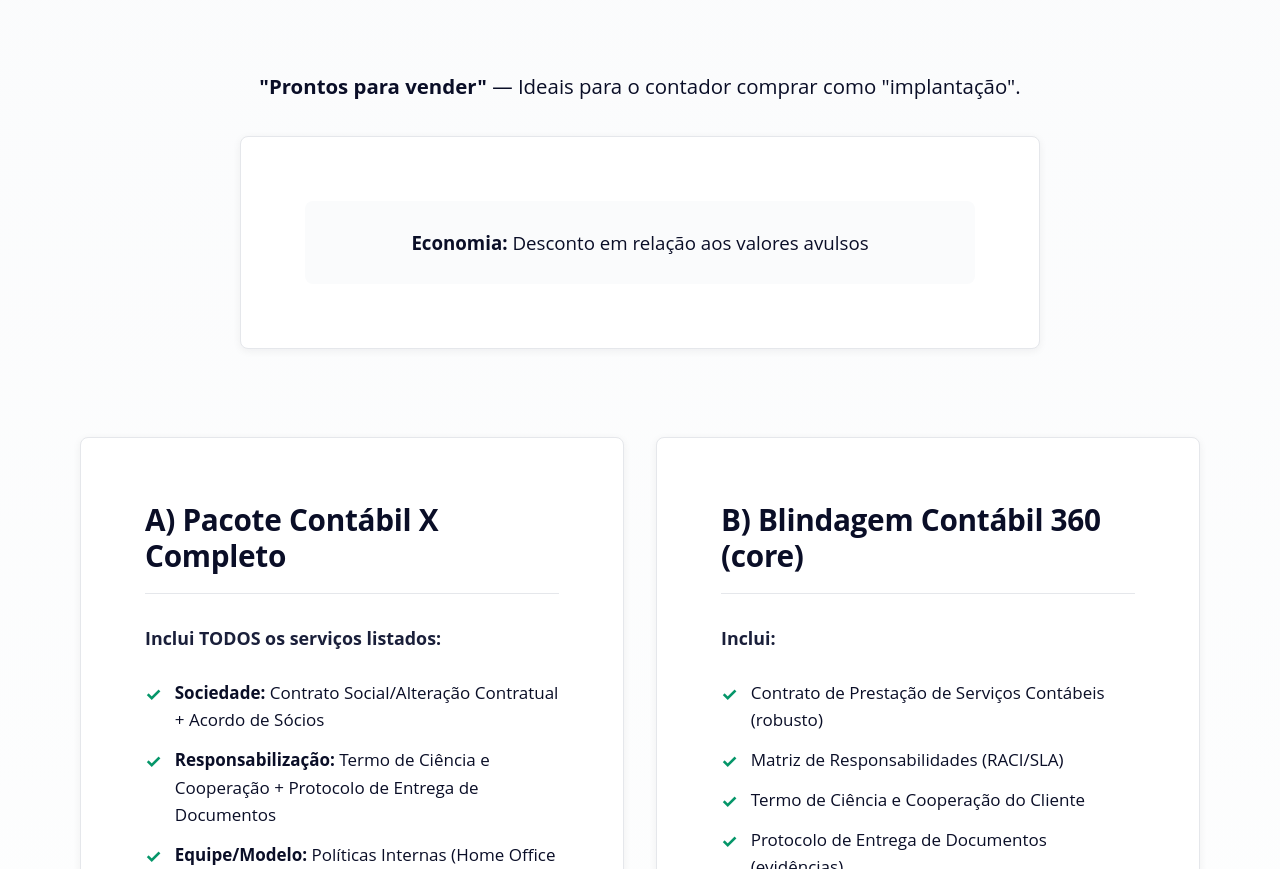
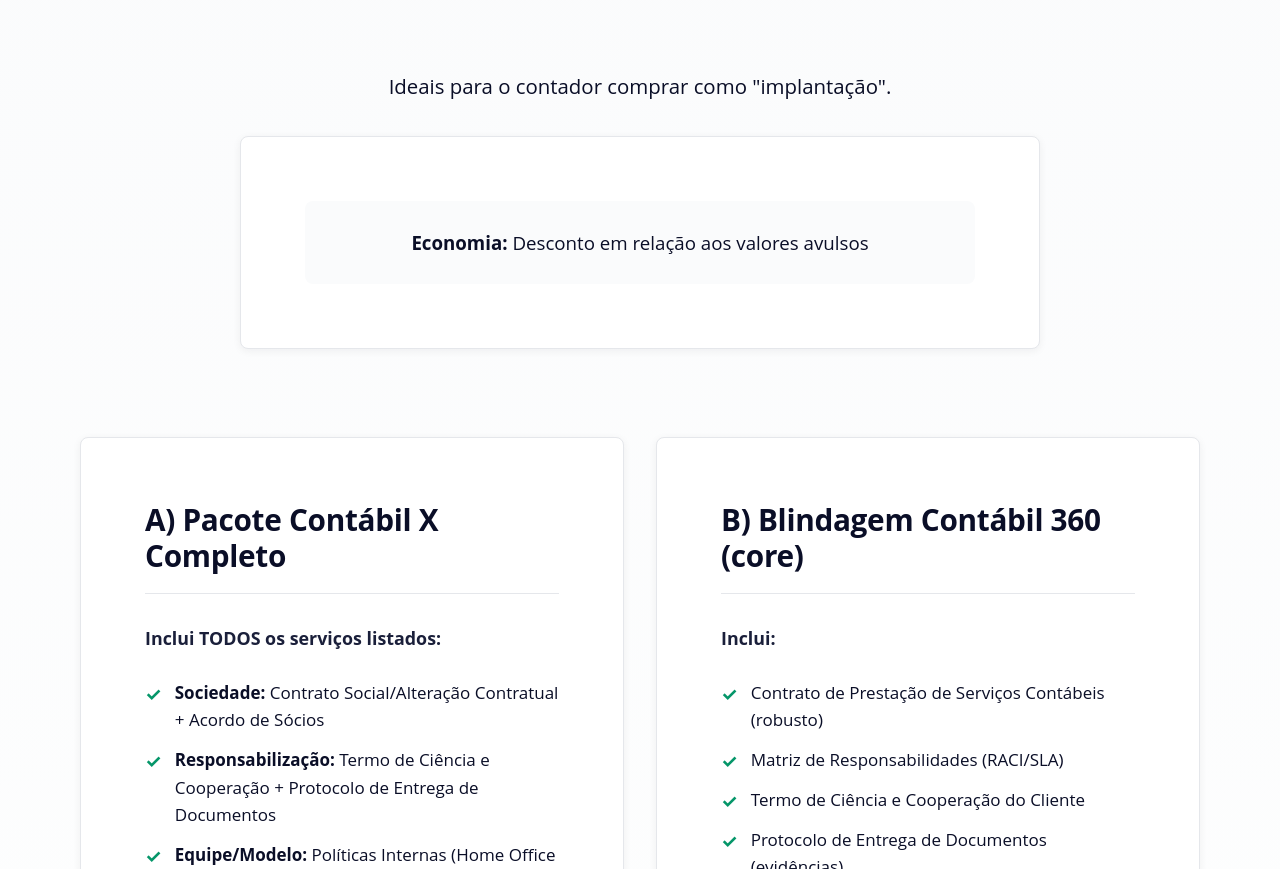
Before and after one commit to vmvaz1935/propostaLN, a plain HTML site: page index.html in a window 1280 px wide. Shown: the part 9139-10008 px from the top of the page. Drawn offline with Linux system fonts and the light colour scheme.

Commit message:
Remove texto 'Prontos para vender'

```diff
--- a/index.html
+++ b/index.html
@@ -1888,8 +1888,7 @@
         <div class="container">
             <h2>Pacotes Fechados (Projetos)</h2>
             <p style="text-align: center; font-size: 1.2em; margin-bottom: 2rem; color: var(--text-dark);">
-                <strong>"Prontos para vender"</strong> — Ideais para o contador comprar como
-                "implantação".
+                Ideais para o contador comprar como "implantação".
             </p>
             <div class="card" style="max-width: 800px; margin: 0 auto 3rem;">
                 <div style="text-align: center; padding: 1.5em; background: var(--bg-light); border-radius: 8px;">
```
